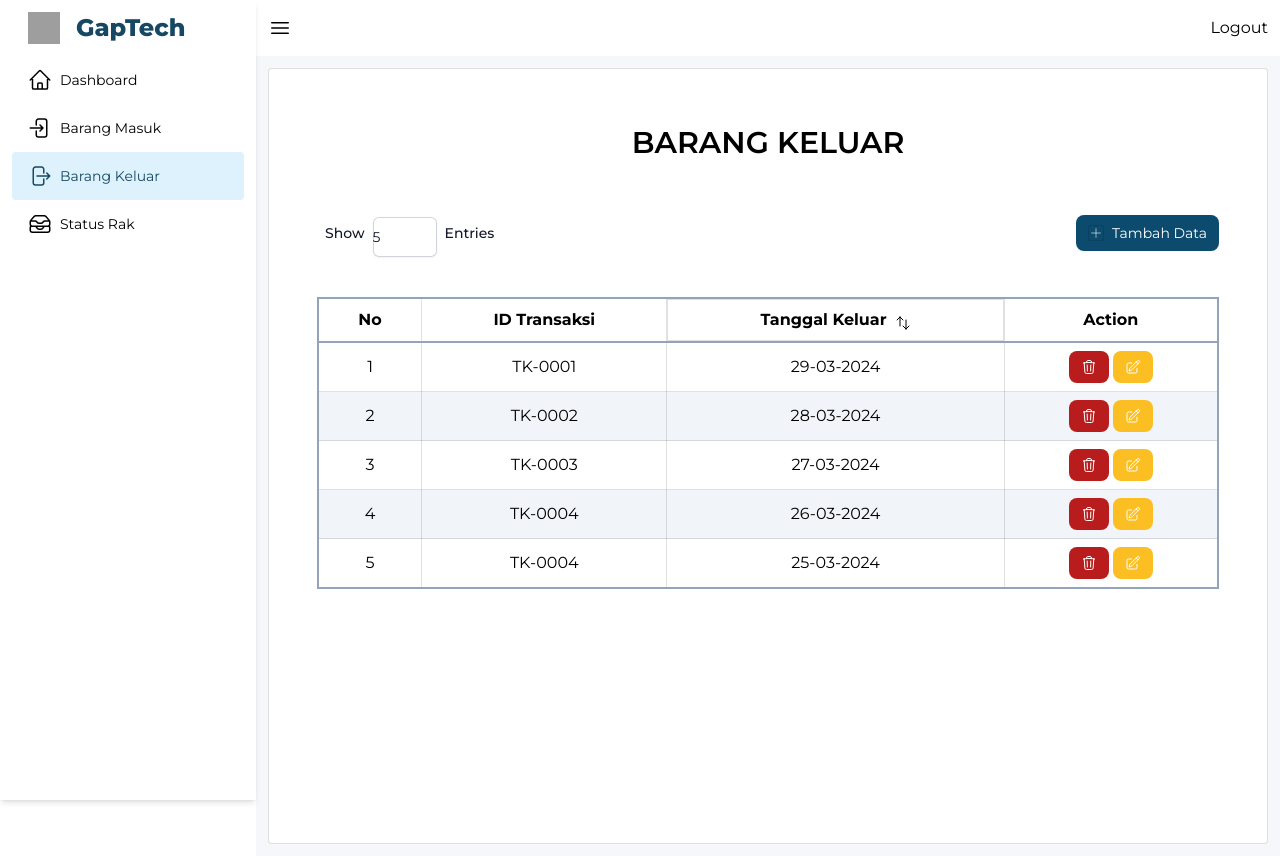
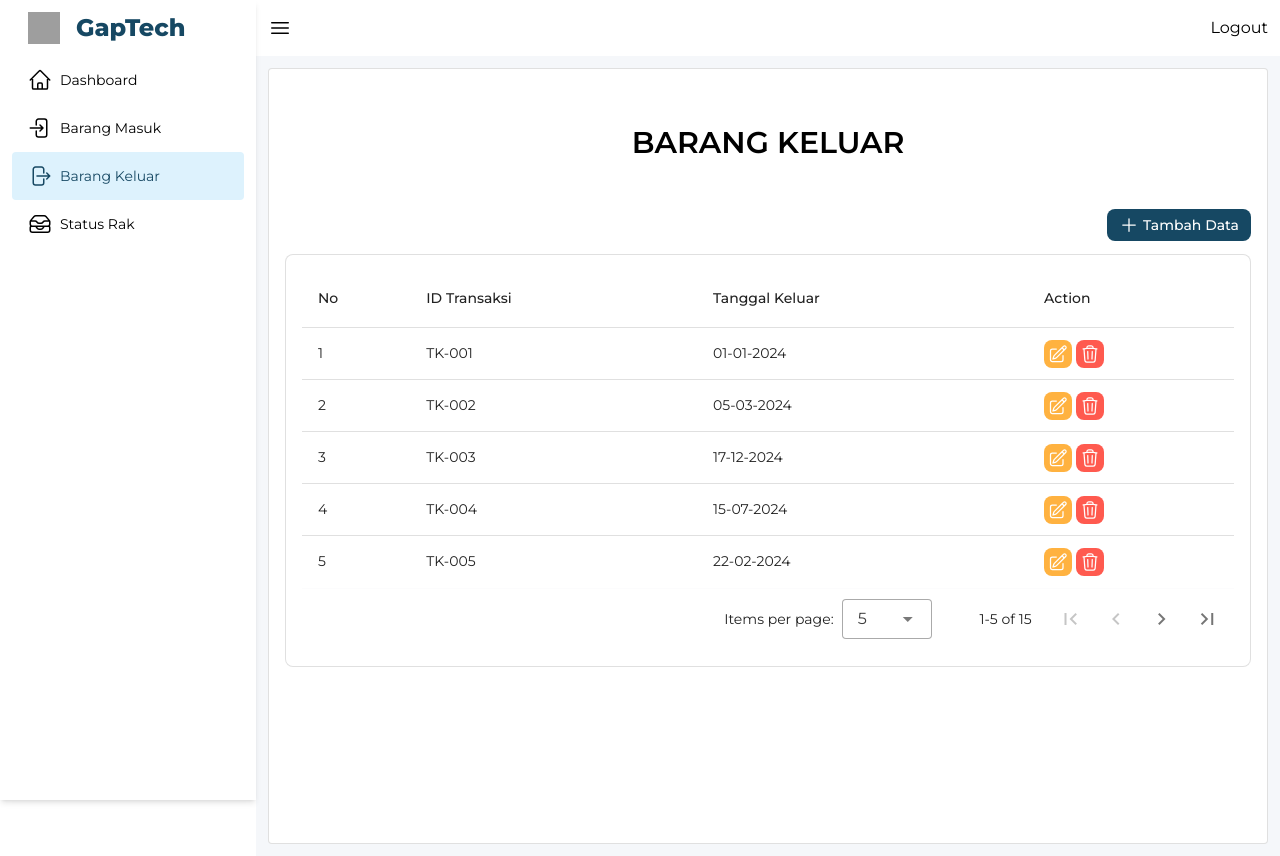
Before and after one commit to khaerilanwar/wms-gaptech, a Vue app in the folder frontend/wms-gaptech/: page /barang-keluar in a window 1280 px wide. Built offline with nearby package versions, Linux system fonts and the light colour scheme; sample sign-in values are in the browser's storage; grey boxes are pictures that could not be loaded.

Commit message:
memperbaharui laman barang keluar

```diff
--- /dev/null
+++ b/frontend/wms-gaptech/src/components/TabelBarangKeluar.vue
@@ -0,0 +1,165 @@
+<template>
+  <v-data-table-server
+    v-model:items-per-page="itemsPerPage"
+    :headers="headers"
+    :items="serverItems"
+    :items-length="totalItems"
+    :loading="loading"
+    item-value="name"
+    @update:options="loadItems"
+  >
+    <template #item="{ item, index }">
+      <tr>
+        <td>{{ index + 1 }}</td>
+        <td>{{ item.id }}</td>
+        <td>{{ item.tglKeluar }}</td>
+        <td class="flex">
+          <div class="mt-3">
+            <router-link to="/barang-keluar/detail">
+              <button>
+                <ComponentButton intent="edit"></ComponentButton>
+              </button>
+            </router-link>
+            <button>
+              <ComponentButton intent="delete"></ComponentButton>
+            </button>
+          </div>
+        </td>
+      </tr>
+    </template>
+  </v-data-table-server>
+</template>
+
+<script>
+import ComponentButton from "./ComponentButton.vue";
+import { PlusIcon } from "@heroicons/vue/24/outline";
+
+const barangKeluar = [
+  {
+    id: "TK-001",
+    tglKeluar: "01-01-2024",
+  },
+  {
+    id: "TK-002",
+    tglKeluar: "05-03-2024",
+  },
+  {
+    id: "TK-003",
+    tglKeluar: "17-12-2024",
+  },
+  {
+    id: "TK-004",
+    tglKeluar: "15-07-2024",
+  },
+  {
+    id: "TK-005",
+    tglKeluar: "22-02-2024",
+  },
+  {
+    id: "TK-006",
+    tglKeluar: "27-10-2024",
+  },
+  {
+    id: "TK-007",
+    tglKeluar: "19-05-2024",
+  },
+  {
+    id: "TK-008",
+    tglKeluar: "09-10-2024",
+  },
+  {
+    id: "TK-009",
+    tglKeluar: "31-07-2024",
+  },
+  {
+    id: "TK-010",
+    tglKeluar: "19-04-2024",
+  },
+  {
+    id: "TK-011",
+    tglKeluar: "29-02-2024",
+  },
+  {
+    id: "TK-012",
+    tglKeluar: "01-09-2024",
+  },
+  {
+    id: "TK-013",
+    tglKeluar: "10-11-2024",
+  },
+  {
+    id: "TK-014",
+    tglKeluar: "18-06-2024",
+  },
+  {
+    id: "TK-015",
+    tglKeluar: "14-02-2024",
+  },
+];
+
+const FakeAPI = {
+  async fetch({ page, itemsPerPage, sortBy }) {
+    return new Promise((resolve) => {
+      setTimeout(() => {
+        const start = (page - 1) * itemsPerPage;
+        const end = start + itemsPerPage;
+        const items = barangKeluar.slice();
+
+        if (sortBy.length) {
+          const sortKey = sortBy[0].key;
+          const sortOrder = sortBy[0].order;
+          if (sortKey === "tglKeluar") {
+            items.sort((a, b) => {
+              const aValue = a[sortKey];
+              const bValue = b[sortKey];
+              return sortOrder === "desc" ? bValue - aValue : aValue - bValue;
+            });
+          }
+        }
+
+        const paginated = items.slice(start, end);
+
+        resolve({ items: paginated, total: items.length });
+      }, 500);
+    });
+  },
+};
+
+export default {
+  components: {
+    ComponentButton,
+  },
+  data: () => ({
+    PlusIcon: PlusIcon,
+
+    itemsPerPage: 5,
+    headers: [
+      {
+        title: "No",
+        align: "start",
+      },
+      { title: "ID Transaksi", key: "id", align: "start" },
+      {
+        title: "Tanggal Keluar",
+        key: "tglKeluar",
+        align: "start",
+        sortable: true,
+      },
+      { title: "Action", key: "action", align: "start" },
+    ],
+    serverItems: [],
+    loading: true,
+    totalItems: 0,
+  }),
+  methods: {
+    loadItems({ page, itemsPerPage, sortBy }) {
+      this.loading = true;
+      FakeAPI.fetch({ page, itemsPerPage, sortBy }).then(({ items, total }) => {
+        this.serverItems = items;
+        this.totalItems = total;
+        this.loading = false;
+      });
+    },
+  },
+};
+</script>
--- a/frontend/wms-gaptech/src/router/index.js
+++ b/frontend/wms-gaptech/src/router/index.js
@@ -36,7 +36,7 @@ const routes = [
     path: "/",
     name: "sidebar",
     component: Sidebar,
-    meta: { requiresAuth: false },
+    meta: { requiresAuth: true },
     children: [
       {
         path: "/",
--- a/frontend/wms-gaptech/src/views/BarangKeluar/BarangKeluarView.vue
+++ b/frontend/wms-gaptech/src/views/BarangKeluar/BarangKeluarView.vue
@@ -5,8 +5,8 @@
     >
       BARANG KELUAR
     </p>
-    <div class="flex items-center place-content-between mt-12">
-      <div class="flex justify-center ml-10">
+    <div class="flex items-center place-content-end mt-12">
+      <!-- <div class="flex justify-center ml-10">
         <label
           for="entries"
           class="mr-2 mt-3 text-sm font-medium leading-6 text-gray-900"
@@ -26,32 +26,16 @@
         <p class="ml-2 mt-3 text-sm font-medium leading-6 text-gray-900">
           Entries
         </p>
-      </div>
+      </div> -->
       <router-link to="/barang-keluar/tambah-barang">
-        <button
-          class="rounded-lg text-sm py-2 px-3 mr-8 bg-sky-900 text-white hover:bg-sky-950 flex items-center"
-        >
-          <svg
-            xmlns="http://www.w3.org/2000/svg"
-            fill="none"
-            viewBox="0 0 24 24"
-            stroke-width="1"
-            stroke="currentColor"
-            class="w-4 h-4 border rounded-sm mr-2"
-          >
-            <path
-              stroke-linecap="round"
-              stroke-linejoin="round"
-              d="M12 4.5v15m7.5-7.5h-15"
-            />
-          </svg>
-
+        <ComponentButton intent="primary" :left-icon="PlusIcon">
           Tambah Data
-        </button>
+        </ComponentButton>
       </router-link>
     </div>
 
-    <div class="container mx-auto">
+    <TabelBarangKeluar class="p-4 mt-3 border rounded-lg"></TabelBarangKeluar>
+    <!-- <div class="container mx-auto">
       <table class="w-full table-auto border-2 border-slate-400 rounded mt-10">
         <thead>
           <tr class="border-2 border-slate-400">
@@ -331,8 +315,24 @@
           </tr>
         </tbody>
       </table>
-    </div>
+    </div> -->
   </div>
 </template>
 
-<script></script>
+<script>
+import ComponentButton from "@/components/ComponentButton.vue";
+import { PlusIcon } from "@heroicons/vue/24/outline";
+import TabelBarangKeluar from "@/components/TabelBarangKeluar.vue";
+
+export default {
+  components: {
+    ComponentButton,
+    TabelBarangKeluar,
+  },
+  data() {
+    return {
+      PlusIcon: PlusIcon,
+    };
+  },
+};
+</script>
```
